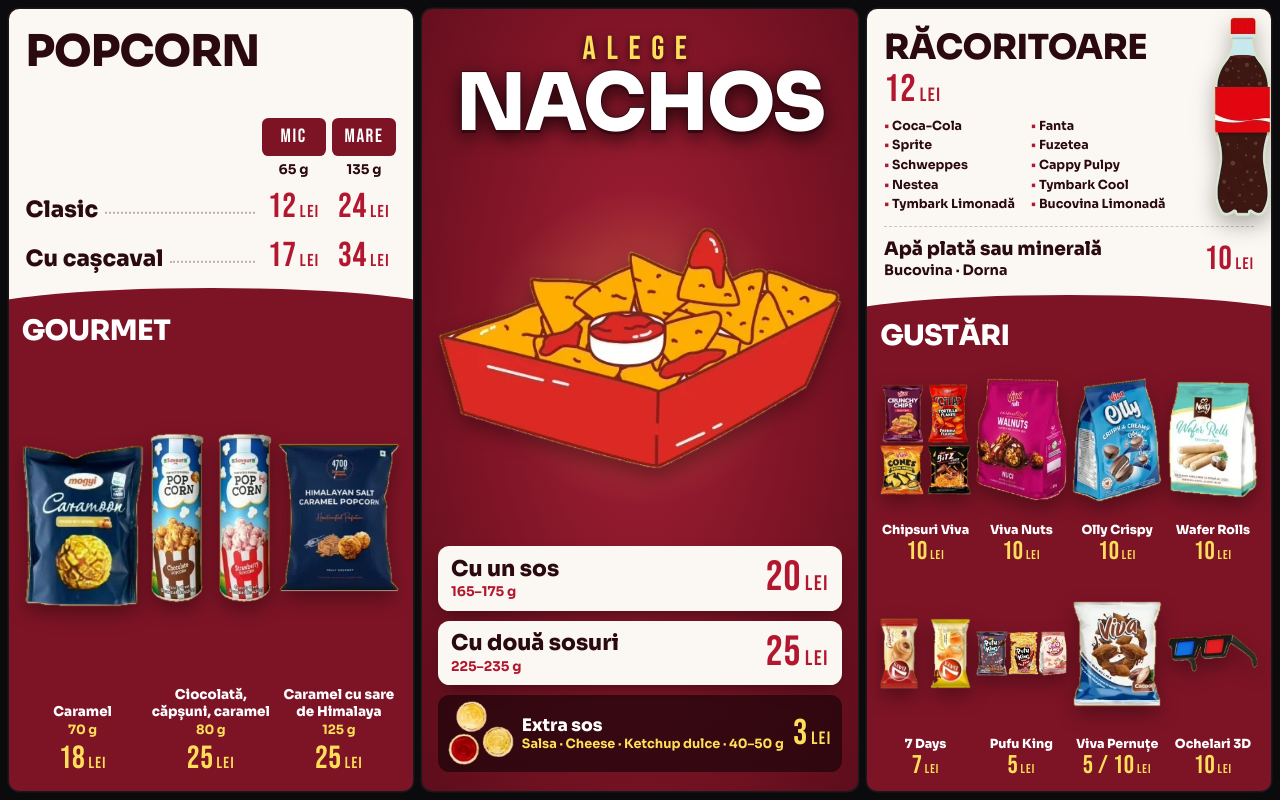
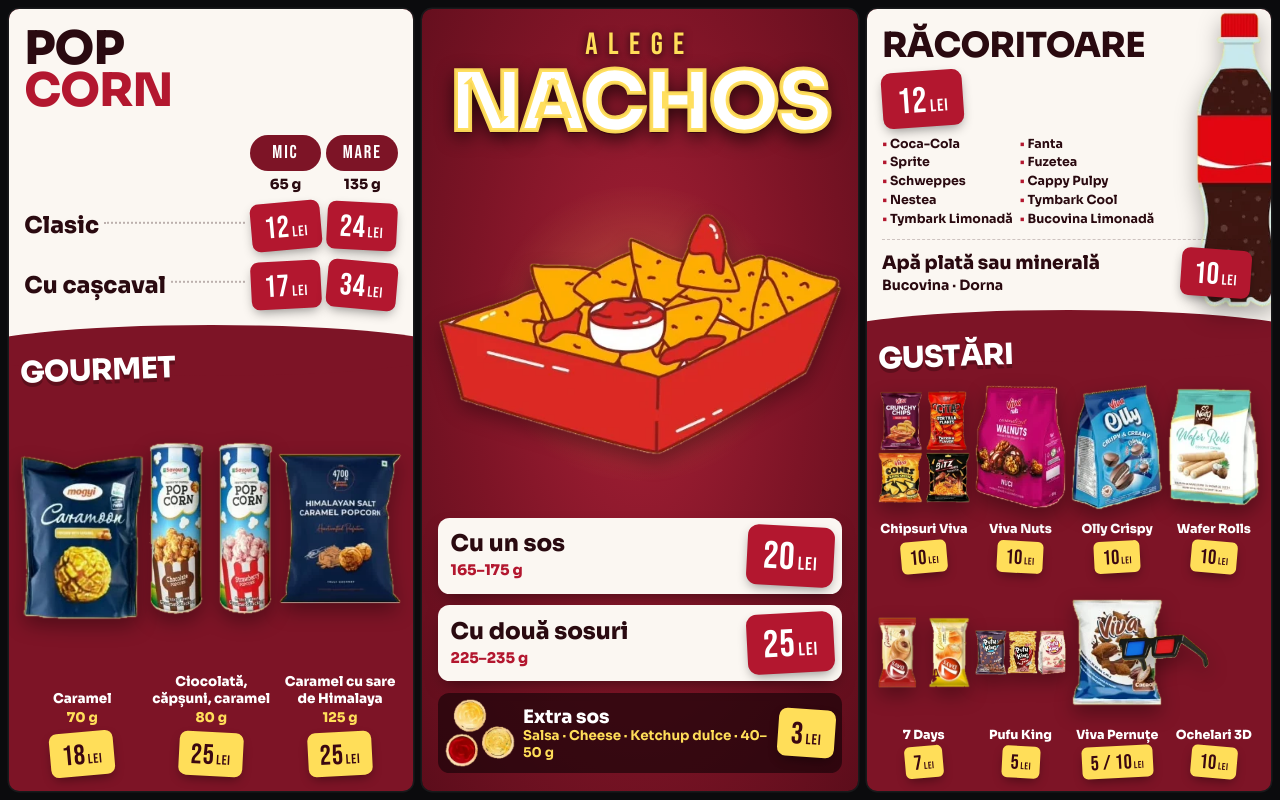
Before and after one commit to calateodor/Cinema-Slatina, a Next.js app in the folder cinema-slatina/: page /afisaj/bar in a window 1280 px wide. Built offline with nearby package versions, Linux system fonts and the light colour scheme.

Commit message:
Meniul barului: preturi ca etichete inclinate, popcorn si cola mari, contur care pulseaza la NACHOS, ochelarii 3D peste vecin
Co-Authored-By: Claude Opus 5.5 <noreply@anthropic.com>

```diff
--- a/cinema-slatina/src/app/globals.css
+++ b/cinema-slatina/src/app/globals.css
@@ -1045,23 +1045,66 @@
     object-fit: contain;
     filter: drop-shadow(0 1vh 1.2vh rgba(0, 0, 0, 0.35));
   }
+  .bar-red {
+    color: #b3172f;
+  }
+  /* prețurile: etichete înclinate */
+  .bar-sticker {
+    padding: 0.35em 0.42em 0.22em;
+    border-radius: 0.28em;
+    box-shadow: 0 0.6vh 1.4vh -0.4vh rgba(0, 0, 0, 0.45);
+  }
+  .bar-sticker-red {
+    background: #b3172f;
+    color: #ffffff;
+  }
+  .bar-sticker-gold {
+    background: #ffde59;
+    color: #3a0711;
+  }
+  .bar-tilt-title {
+    display: inline-block;
+    transform: rotate(-2deg);
+    text-shadow: 0 0.5vh 0 rgba(0, 0, 0, 0.25);
+  }
+  /* conturul galben al lui NACHOS: același text, doar contur, pulsează din opacitate */
+  .bar-pulse-outline {
+    position: absolute;
+    top: 0;
+    left: 0;
+    width: 100%;
+    color: transparent;
+    -webkit-text-stroke: 0.3vw #ffde59;
+    animation: bar-pulse 1.6s ease-in-out infinite;
+  }
+  @keyframes bar-pulse {
+    0%, 100% { opacity: 0.15; }
+    50% { opacity: 1; }
+  }
+  /* ochelarii 3D: mai mari, ies peste vecinul din stânga */
+  .bar-glasses {
+    top: -12%;
+    left: -55%;
+    width: 165%;
+    height: 125%;
+  }
   .bar-gold {
     color: #ffde59;
   }
   /* popcornul foto iese peste colțul din dreapta-sus al panoului */
   .bar-popcorn {
     position: absolute;
-    top: -1.4vh;
-    right: -0.6vw;
-    width: 10.5vw;
+    top: -0.6vh;
+    right: -1.4vw;
+    width: 19vw;
     height: auto;
     filter: drop-shadow(0 1.2vh 1.4vh rgba(0, 0, 0, 0.3));
   }
   .bar-cola {
     position: absolute;
-    top: 1vh;
-    right: 0;
-    height: 25vh;
+    top: 0.4vh;
+    right: -0.8vw;
+    height: 37vh;
     width: auto;
     filter: drop-shadow(0 1.2vh 1.4vh rgba(0, 0, 0, 0.3));
   }
--- a/cinema-slatina/src/components/display/bar-board.tsx
+++ b/cinema-slatina/src/components/display/bar-board.tsx
@@ -5,10 +5,11 @@ import { BarKeepAlive } from "@/components/display/bar-keep-alive";
 /**
  * Meniul barului pe un singur televizor (1280×720 pe cutie): trei panouri
  * verticale ca trei ecrane alăturate (layout.jpg), în stilul alb + vișiniu din
- * stil1.jpg — sus alb cu prețuri pe coloane, jos vișiniu despărțit printr-o
- * curbă; la mijloc nachos pe tot panoul. Scris mare, fără mărunțișuri: gramajul
- * apare doar la popcorn și la nachos. Doar CSS vechi (fără color-mix, inset sau
- * aspect-ratio) și animații doar din opacitate, ca pe celelalte televizoare.
+ * stil1.jpg — sus alb, jos vișiniu despărțit printr-o curbă; la mijloc nachos
+ * pe tot panoul. Prețurile sunt etichete înclinate („stickere”), scrisul e mare,
+ * iar gramajul apare doar la popcorn și la nachos. Doar CSS vechi (fără
+ * color-mix, inset sau aspect-ratio); singurele animații sunt din opacitate
+ * (fundalul de nachos și conturul titlului), pe care le face placa video.
  */
 export function BarBoard({ variant = "ilustrat" }: { variant?: BarVariant }) {
   return (
@@ -21,57 +22,81 @@ export function BarBoard({ variant = "ilustrat" }: { variant?: BarVariant }) {
   );
 }
 
-function Lei({ value, className }: { value: string; className?: string }) {
+/** Prețul ca etichetă înclinată; `tone`: roșie pe alb, galbenă pe vișiniu. */
+function Sticker({
+  value,
+  tone,
+  size,
+  tilt = -4,
+  className,
+}: {
+  value: string;
+  tone: "red" | "gold";
+  size: string;
+  tilt?: number;
+  className?: string;
+}) {
   return (
-    <span className={`ticket whitespace-nowrap leading-none ${className ?? ""}`}>
+    <span
+      className={`bar-sticker ticket inline-block whitespace-nowrap leading-none ${tone === "red" ? "bar-sticker-red" : "bar-sticker-gold"} ${size} ${className ?? ""}`}
+      style={{ transform: `rotate(${tilt}deg)` }}
+    >
       {value}
-      <span className="ml-[0.18em] text-[0.5em] tracking-[0.08em]">LEI</span>
+      <span className="ml-[0.15em] text-[0.48em] tracking-[0.06em]">LEI</span>
     </span>
   );
 }
+
+/** Înclinări alternative, ca etichetele să nu stea toate la fel. */
+const tiltOf = (i: number) => [-5, 3, -3, 5][i % 4];
 
 /* ------------------------------ popcorn ------------------------------ */
 
 function PopcornPanel({ variant }: { variant: BarVariant }) {
   return (
     <section className="bar-panel flex flex-1 flex-col">
-      <div className="bar-white relative px-[1.3vw] pb-[5vh] pt-[2.6vh]">
+      <div className="bar-white relative px-[1.2vw] pb-[5.2vh] pt-[2.4vh]">
+        <span className="bar-curve" aria-hidden="true" />
         {variant === "foto" ? <img src="/bar/foto/popcorn.webp" alt="" className="bar-popcorn" /> : null}
-        <h2 className="bar-title bar-ink relative text-[3.4vw] leading-none">POPCORN</h2>
+        <div className="relative">
+          <h2 className="bar-title bar-ink text-[3.6vw] leading-[0.9]">POP</h2>
+          <h2 className="bar-title bar-red text-[3.6vw] leading-[0.9]">CORN</h2>
+        </div>
 
-        <div className="relative mt-[5.6vh] flex items-end justify-end gap-[0.5vw]">
+        <div className="relative mt-[3vh] flex items-end justify-end gap-[0.4vw]">
           {POPCORN.sizes.map((s) => (
-            <div key={s.label} className="w-[5vw] text-center">
-              <span className="bar-badge ticket block rounded-[0.5vw] py-[0.6vh] text-[1.5vw] tracking-[0.08em]">{s.label}</span>
-              <span className="bar-ink mt-[0.5vh] block text-[1.05vw] font-bold">{s.grams}</span>
+            <div key={s.label} className="w-[5.6vw] text-center">
+              <span className="bar-badge ticket block rounded-full py-[0.5vh] text-[1.45vw] tracking-[0.1em]">{s.label}</span>
+              <span className="bar-ink mt-[0.4vh] block text-[1.1vw] font-extrabold">{s.grams}</span>
             </div>
           ))}
         </div>
-        <ul className="relative mt-[1.2vh] flex flex-col gap-[1.8vh]">
-          {POPCORN.rows.map((r) => (
-            <li key={r.name} className="flex items-baseline gap-[0.5vw]">
-              <span className="bar-ink text-[1.75vw] font-extrabold leading-none">{r.name}</span>
+        <ul className="relative mt-[0.8vh] flex flex-col gap-[1.4vh]">
+          {POPCORN.rows.map((r, i) => (
+            <li key={r.name} className="flex items-center gap-[0.4vw]">
+              <span className="bar-ink text-[1.8vw] font-extrabold leading-none">{r.name}</span>
               <span className="bar-dots flex-1" />
-              {r.prices.map((p) => (
-                <Lei key={p} value={String(p)} className="bar-price w-[5vw] text-center text-[2.7vw]" />
+              {r.prices.map((p, j) => (
+                <span key={p} className="w-[5.6vw] text-center">
+                  <Sticker value={String(p)} tone="red" size="text-[2.4vw]" tilt={tiltOf(i * 2 + j)} />
+                </span>
               ))}
             </li>
           ))}
         </ul>
-        <span className="bar-curve" aria-hidden="true" />
       </div>
 
-      <div className="relative flex min-h-0 flex-1 flex-col px-[1vw] pb-[2vh] pt-[0.4vh]">
-        <h3 className="bar-title text-[2.2vw] leading-none text-white">GOURMET</h3>
-        <ul className="mt-[1.2vh] grid min-h-0 flex-1 grid-cols-3 gap-[0.5vw]">
-          {POPCORN.gourmet.map((g) => (
+      <div className="relative flex min-h-0 flex-1 flex-col px-[0.9vw] pb-[1.8vh] pt-[0.2vh]">
+        <h3 className="bar-title bar-tilt-title text-[2.3vw] leading-none text-white">GOURMET</h3>
+        <ul className="mt-[0.8vh] grid min-h-0 flex-1 grid-cols-3 gap-[0.4vw]">
+          {POPCORN.gourmet.map((g, i) => (
             <li key={g.name} className="flex min-h-0 flex-col items-center text-center">
               <div className="relative min-h-0 w-full flex-1">
                 <img src={productImage(g.image, variant)} alt="" className="bar-product" />
               </div>
-              <p className="mt-[0.8vh] text-[1.05vw] font-extrabold leading-tight text-white">{g.name}</p>
-              <p className="bar-gold text-[1vw] font-bold">{g.grams}</p>
-              <Lei value={g.price} className="bar-price-dark mt-[0.4vh] text-[2.5vw]" />
+              <p className="mt-[0.6vh] text-[1.05vw] font-extrabold leading-tight text-white">{g.name}</p>
+              <p className="bar-gold text-[1.05vw] font-extrabold">{g.grams}</p>
+              <Sticker value={g.price} tone="gold" size="mt-[0.6vh] text-[2.2vw]" tilt={tiltOf(i)} />
             </li>
           ))}
         </ul>
@@ -84,7 +109,7 @@ function PopcornPanel({ variant }: { variant: BarVariant }) {
 
 function NachosPanel({ variant }: { variant: BarVariant }) {
   return (
-    <section className="bar-panel bar-hero relative flex flex-1 flex-col px-[1.3vw] pb-[2.4vh] pt-[3vh]">
+    <section className="bar-panel bar-hero relative flex flex-1 flex-col px-[1.2vw] pb-[2.2vh] pt-[2.6vh]">
       {variant === "foto" ? (
         // trei fotografii care se schimbă una în alta (doar opacitate)
         <div className="tv-layer" aria-hidden="true">
@@ -95,10 +120,16 @@ function NachosPanel({ variant }: { variant: BarVariant }) {
         </div>
       ) : null}
 
-      {/* „ALEGE NACHOS”: alb pe umbra închisă de sus, cu contur, ca să se citească pe orice poză */}
+      {/* „ALEGE NACHOS”: alb cu contur închis pe umbra de sus; peste el, un
+          contur galben care pulsează (strat separat, animat doar din opacitate) */}
       <div className="relative text-center">
-        <p className="bar-kicker ticket text-[2.6vw] leading-none tracking-[0.32em]">ALEGE</p>
-        <h2 className="bar-title bar-shout text-[6.2vw] leading-[0.95] text-white">NACHOS</h2>
+        <p className="bar-kicker ticket text-[2.4vw] leading-none tracking-[0.34em]">ALEGE</p>
+        <h2 className="relative mt-[0.4vh] text-[6.4vw] leading-[0.95]">
+          <span className="bar-title bar-shout block text-white">NACHOS</span>
+          <span className="bar-title bar-pulse-outline block" aria-hidden="true">
+            NACHOS
+          </span>
+        </h2>
       </div>
 
       {variant === "foto" ? (
@@ -110,34 +141,34 @@ function NachosPanel({ variant }: { variant: BarVariant }) {
         </div>
       )}
 
-      <ul className="relative flex w-full flex-col gap-[1.2vh]">
-        {NACHOS.portions.map((p) => (
-          <li key={p.name} className="bar-chip flex items-center justify-between rounded-[0.9vw] px-[1vw] py-[1.1vh]">
+      <ul className="relative flex w-full flex-col gap-[1.4vh]">
+        {NACHOS.portions.map((p, i) => (
+          <li key={p.name} className="bar-chip flex items-center justify-between rounded-[0.9vw] py-[1vh] pl-[1vw] pr-[0.6vw]">
             <span>
-              <span className="bar-ink block text-[1.7vw] font-extrabold leading-tight">{p.name}</span>
-              <span className="bar-price block text-[1.05vw] font-bold">{p.grams}</span>
+              <span className="bar-ink block text-[1.8vw] font-extrabold leading-tight">{p.name}</span>
+              <span className="bar-red block text-[1.15vw] font-extrabold">{p.grams}</span>
             </span>
-            <Lei value={p.price} className="bar-price text-[3.3vw]" />
+            <Sticker value={p.price} tone="red" size="text-[3vw]" tilt={tiltOf(i + 1)} />
           </li>
         ))}
       </ul>
 
-      <div className="bar-sauce relative mt-[1.2vh] flex items-center gap-[0.6vw] rounded-[0.9vw] px-[0.8vw] py-[0.8vh]">
+      <div className="bar-sauce relative mt-[1.4vh] flex items-center gap-[0.6vw] rounded-[0.9vw] py-[0.8vh] pl-[0.6vw] pr-[0.6vw]">
         {variant === "foto" ? (
           <span className="flex shrink-0 items-center">
-            <img src="/bar/foto/cheese-dip.webp" alt="" className="h-[8vh] w-auto" />
-            <img src="/bar/foto/salsa.webp" alt="" className="-ml-[1vw] h-[8vh] w-auto" />
+            <img src="/bar/foto/cheese-dip.webp" alt="" className="h-[8.5vh] w-auto" />
+            <img src="/bar/foto/salsa.webp" alt="" className="-ml-[1.2vw] h-[8.5vh] w-auto" />
           </span>
         ) : (
-          <img src="/bar/sosuri.webp" alt="" className="h-[8vh] w-auto shrink-0" />
+          <img src="/bar/sosuri.webp" alt="" className="h-[8.5vh] w-auto shrink-0" />
         )}
         <span className="min-w-0 flex-1">
-          <span className="block text-[1.35vw] font-extrabold leading-tight text-white">Extra sos</span>
-          <span className="bar-gold block text-[1vw] font-bold leading-tight">
+          <span className="block text-[1.45vw] font-extrabold leading-tight text-white">Extra sos</span>
+          <span className="bar-gold block text-[1.05vw] font-bold leading-tight">
             {NACHOS.sauces.join(" · ")} · {NACHOS.extraSauce.grams}
           </span>
         </span>
-        <Lei value={NACHOS.extraSauce.price} className="bar-price-dark text-[2.8vw]" />
+        <Sticker value={NACHOS.extraSauce.price} tone="gold" size="text-[2.4vw]" tilt={4} />
       </div>
     </section>
   );
@@ -149,38 +180,42 @@ function DrinksPanel({ variant }: { variant: BarVariant }) {
   const { soft, water } = DRINKS;
   return (
     <section className="bar-panel flex flex-1 flex-col">
-      <div className="bar-white relative px-[1.3vw] pb-[4.8vh] pt-[2.6vh]">
+      <div className="bar-white relative px-[1.2vw] pb-[4.8vh] pt-[2.4vh]">
+        <span className="bar-curve" aria-hidden="true" />
         <img src={variant === "foto" ? "/bar/foto/cola.webp" : "/bar/cola.webp"} alt="" className="bar-cola" />
-        <div className="relative pr-[6.5vw]">
-          <h2 className="bar-title bar-ink text-[2.7vw] leading-none">{soft.title.toUpperCase()}</h2>
-          <Lei value={soft.price} className="bar-price mt-[0.8vh] block text-[3vw]" />
-          <ul className="bar-ink mt-[1.2vh] grid grid-cols-2 gap-x-[0.5vw] gap-y-[0.5vh] text-[0.98vw] font-bold leading-tight whitespace-nowrap">
+        <div className="relative pr-[8.2vw]">
+          <h2 className="bar-title bar-ink text-[2.7vw] leading-none">RĂCORITOARE</h2>
+          <Sticker value={soft.price} tone="red" size="mt-[1vh] text-[2.8vw]" tilt={-4} />
+          <ul className="bar-ink mt-[1.2vh] grid grid-cols-2 gap-x-[0.5vw] gap-y-[0.4vh] whitespace-nowrap text-[0.98vw] font-bold leading-tight">
             {soft.items.map((d) => (
               <li key={d} className="bar-bullet">{d}</li>
             ))}
           </ul>
         </div>
 
-        <div className="bar-rule relative mt-[1.6vh] flex items-center justify-between gap-[0.6vw] pt-[1.3vh]">
+        <div className="bar-rule relative mt-[1.4vh] flex items-center justify-between gap-[0.6vw] pr-[0.4vw] pt-[1.2vh]">
           <span>
             <span className="bar-ink block text-[1.45vw] font-extrabold leading-tight">{water.title}</span>
-            <span className="bar-ink block text-[1.12vw] font-bold">{water.items.join(" · ")}</span>
+            <span className="bar-ink block text-[1.1vw] font-bold">{water.items.join(" · ")}</span>
           </span>
-          <Lei value={water.price} className="bar-price text-[2.6vw]" />
+          <Sticker value={water.price} tone="red" size="text-[2.4vw]" tilt={4} />
         </div>
-        <span className="bar-curve" aria-hidden="true" />
       </div>
 
-      <div className="relative flex min-h-0 flex-1 flex-col px-[1vw] pb-[1.6vh] pt-[0.2vh]">
-        <h3 className="bar-title text-[2.2vw] leading-none text-white">GUSTĂRI</h3>
-        <ul className="mt-[1vh] grid min-h-0 flex-1 grid-cols-4 grid-rows-2 gap-x-[0.4vw] gap-y-[1vh]">
-          {SNACKS.map((s) => (
-            <li key={s.name} className="flex min-h-0 flex-col items-center text-center">
+      <div className="relative flex min-h-0 flex-1 flex-col px-[0.9vw] pb-[1.6vh] pt-[0.2vh]">
+        <h3 className="bar-title bar-tilt-title text-[2.3vw] leading-none text-white">GUSTĂRI</h3>
+        <ul className="mt-[0.8vh] grid min-h-0 flex-1 grid-cols-4 grid-rows-2 gap-x-[0.4vw] gap-y-[0.8vh]">
+          {SNACKS.map((s, i) => (
+            <li key={s.name} className={`flex min-h-0 flex-col items-center text-center ${s.image === "ochelari" ? "relative z-10" : ""}`}>
               <div className="relative min-h-0 w-full flex-1">
-                <img src={productImage(s.image, variant)} alt="" className="bar-product" />
+                <img
+                  src={productImage(s.image, variant)}
+                  alt=""
+                  className={s.image === "ochelari" ? "bar-product bar-glasses" : "bar-product"}
+                />
               </div>
               <p className="mt-[0.3vh] text-[0.98vw] font-extrabold leading-tight text-white">{s.name}</p>
-              <Lei value={s.price} className="bar-price-dark text-[2vw]" />
+              <Sticker value={s.price} tone="gold" size="mt-[0.3vh] text-[1.6vw]" tilt={tiltOf(i)} />
             </li>
           ))}
         </ul>
```
Also changed, not shown: cinema-slatina/public/bar/foto/popcorn.webp.
